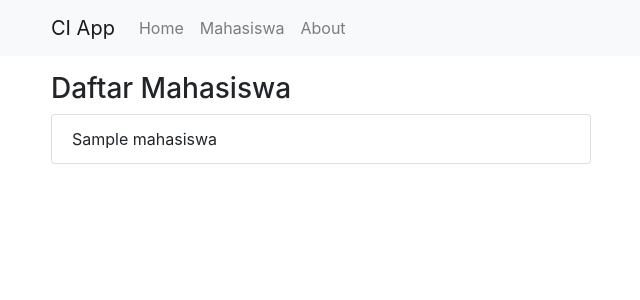
After one commit to zikrial/tugas-4-ci-app, a CodeIgniter app: page /tugas-4-ci-app/mahasiswa in a window 1280 px wide. The commit adds this page. Shown: the top 300 px of the page, without its empty margins (34-674 px from the left). Run offline with CodeIgniter, Linux system fonts and the light colour scheme; tables that the repository leaves empty or names only in its code hold one stand-in row (values such as "Sample post").

Commit message:
Menampilkan data dari database

```diff
--- a/application/config/autoload.php
+++ b/application/config/autoload.php
@@ -58,7 +58,7 @@ $autoload['packages'] = array();
 |
 |	$autoload['libraries'] = array('user_agent' => 'ua');
 */
-$autoload['libraries'] = array();
+$autoload['libraries'] = array('database');
 
 /*
 | -------------------------------------------------------------------
@@ -89,7 +89,7 @@ $autoload['drivers'] = array();
 |
 |	$autoload['helper'] = array('url', 'file');
 */
-$autoload['helper'] = array();
+$autoload['helper'] = array('url');
 
 /*
 | -------------------------------------------------------------------
--- a/application/config/database.php
+++ b/application/config/database.php
@@ -76,9 +76,9 @@ $query_builder = TRUE;
 $db['default'] = array(
 	'dsn'	=> '',
 	'hostname' => 'localhost',
-	'username' => '',
+	'username' => 'root',
 	'password' => '',
-	'database' => '',
+	'database' => 'tugas-3-phpmvc',
 	'dbdriver' => 'mysqli',
 	'dbprefix' => '',
 	'pconnect' => FALSE,
--- /dev/null
+++ b/application/controllers/Mahasiswa.php
@@ -0,0 +1,19 @@
+<?php
+
+class Mahasiswa extends CI_Controller {
+
+    public function __construct()
+    {
+        parent::__construct();
+        $this->load->model('Mahasiswa_model');
+    }
+
+    public function index()
+    {
+        $data['judul'] = 'Daftar Mahasiswa';
+        $data['mahasiswa'] = $this->Mahasiswa_model->getAllMahasiswa();
+        $this->load->view('templates/header', $data);
+        $this->load->view('mahasiswa/index', $data);
+        $this->load->view('templates/footer');
+    }
+}
--- /dev/null
+++ b/application/models/Mahasiswa_model.php
@@ -0,0 +1,8 @@
+<?php
+
+class Mahasiswa_model extends CI_model {
+    public function getAllMahasiswa()
+    {
+        return $this->db->get('mahasiswa')->result_array();
+    }
+}
--- /dev/null
+++ b/application/views/mahasiswa/index.php
@@ -0,0 +1,13 @@
+<div class="container">
+
+    <div class="row mt-3">
+        <div class="col-md-6">
+            <h3>Daftar Mahasiswa</h3>
+            <?php foreach( $mahasiswa as $mhs ) : ?>
+                <ul class="list-group">
+                    <li class="list-group-item"><?= $mhs['nama']; ?></li>
+                </ul>
+            <?php endforeach; ?>
+        </div>
+    </div>
+</div>
--- /dev/null
+++ b/application/views/templates/footer.php
@@ -0,0 +1,7 @@
+    <!-- Optional JavaScript -->
+    <!-- jQuery first, then Popper.js, then Bootstrap JS -->
+    <script src="https://code.jquery.com/jquery-3.3.1.slim.min.js" integrity="sha384-q8i/X+965DzO0rT7abK41JStQIAqVgRVzpbzo5smXKp4YfRvH+8abtTE1Pi6jizo" crossorigin="anonymous"></script>
+    <script src="https://cdnjs.cloudflare.com/ajax/libs/popper.js/1.14.7/umd/popper.min.js" integrity="sha384-UO2eT0CpHqdSJQ6hJty5KVphtPhzWj9WO1clHTMGa3JDZwrnQq4sF86dIHNDz0W1" crossorigin="anonymous"></script>
+    <script src="https://stackpath.bootstrapcdn.com/bootstrap/4.3.1/js/bootstrap.min.js" integrity="sha384-JjSmVgyd0p3pXB1rRibZUAYoIIy6OrQ6VrjIEaFf/nJGzIxFDsf4x0xIM+B07jRM" crossorigin="anonymous"></script>
+  </body>
+</html>
--- /dev/null
+++ b/application/views/templates/header.php
@@ -0,0 +1,28 @@
+<!doctype html>
+<html lang="en">
+  <head>
+    <!-- Required meta tags -->
+    <meta charset="utf-8">
+    <meta name="viewport" content="width=device-width, initial-scale=1, shrink-to-fit=no">
+
+    <!-- Bootstrap CSS -->
+    <link rel="stylesheet" href="https://stackpath.bootstrapcdn.com/bootstrap/4.3.1/css/bootstrap.min.css" integrity="sha384-ggOyR0iXCbMQv3Xipma34MD+dH/1fQ784/j6cY/iJTQUOhcWr7x9JvoRxT2MZw1T" crossorigin="anonymous">
+
+    <title><?= $judul ?></title>
+  </head>
+  <body>
+        <nav class="navbar navbar-expand-lg navbar-light bg-light">
+            <div class="container">
+                <a class="navbar-brand" href="#">CI App</a>
+                <button class="navbar-toggler" type="button" data-toggle="collapse" data-target="#navbarNavAltMarkup" aria-controls="navbarNavAltMarkup" aria-expanded="false" aria-label="Toggle navigation">
+                    <span class="navbar-toggler-icon"></span>
+                </button>
+                <div class="collapse navbar-collapse" id="navbarNavAltMarkup">
+                    <div class="navbar-nav">
+                    <a class="nav-item nav-link" href="<?= base_url(); ?>">Home <span class="sr-only">(current)</span></a>
+                    <a class="nav-item nav-link" href="<?= base_url(); ?>mahasiswa">Mahasiswa</a>
+                    <a class="nav-item nav-link" href="#">About</a>
+                    </div>
+            </div>
+        </div>
+        </nav>
```
Also changed, not shown: application/controllers/Home.php (+6 -2 lines), application/views/home/index.php (+1 -21 lines).
